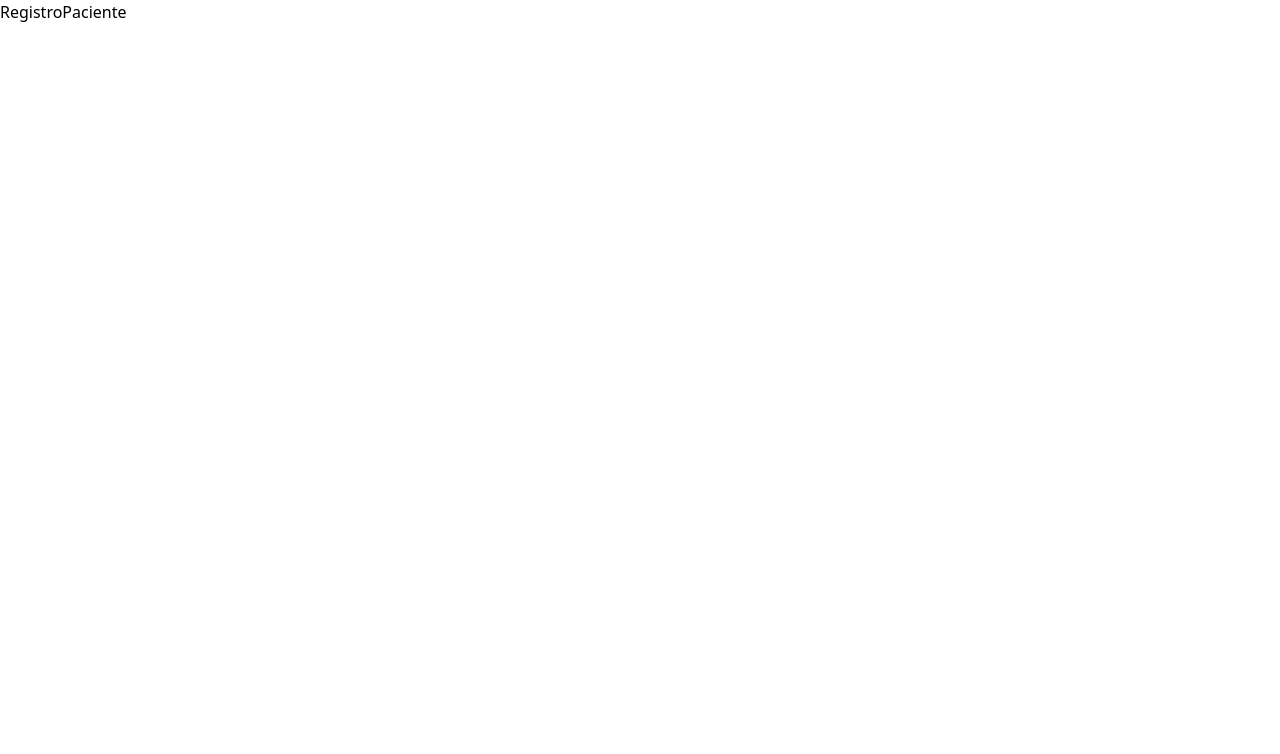
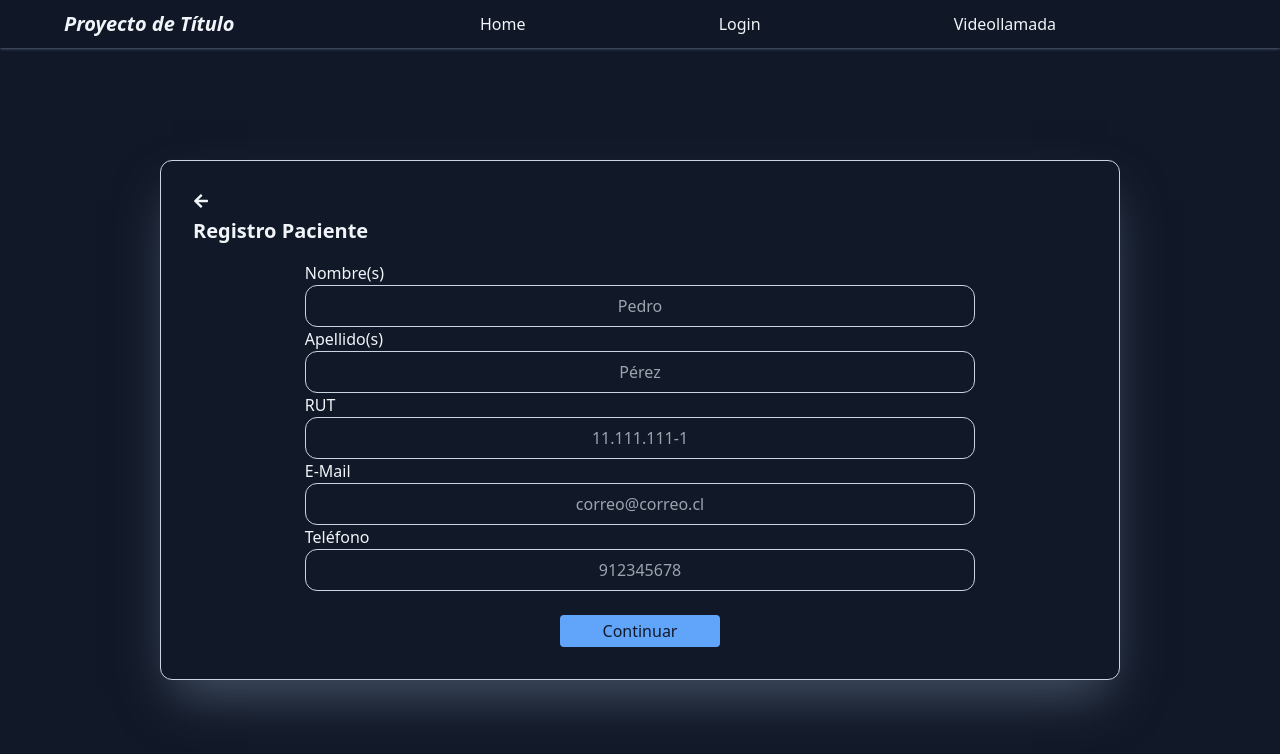
Before and after one commit to BenjaNavarro/antiTesis, a React (Create React App) app: page /register in a window 1280 px wide. Shown: the top 754 px of the page. Built offline with nearby package versions, Linux system fonts and the light colour scheme.

Commit message:
registro paciente

```diff
--- a/src/Utils/FormatoRut.js
+++ b/src/Utils/FormatoRut.js
@@ -8,7 +8,7 @@ export default function formatoRut(rut){
   const rutDigito = nuevoRut.substr(0, nuevoRut.length-1)
 
   let format = numberWithCommas(rutDigito)
-  if(rut==="afasiaadmin") return "AfasiaAdmin"
+  if(rut==="afasiaadmi-n") return "AfasiaAdmin"
   if (rut.length!==0) return format.concat('-').concat(ultimoDigito);
   else return '';
 }
--- a/src/components/Header.js
+++ b/src/components/Header.js
@@ -6,8 +6,8 @@ const Header = (props) => {
   return (
     <div className='backdrop-blur-md w-full h-12 px-16 flex flex-row justify-between fixed top-0
     hover:shadow hover:shadow-slate-600'>
-      <div className='w-1/4 self-center'>
-        <label className='text-slate-100 text-left font-bold italic text-xl'>
+      <div className='w-1/2 md:w-1/4 self-center'>
+        <label className='text-slate-100 text-left font-bold italic text-sm md:text-lg xl:text-xl'>
           Proyecto de Título
         </label>
       </div>
@@ -28,7 +28,7 @@ const Header = (props) => {
           </label>
         </Link>
       </div>
-      <div className='flex sm:flex sm:items-end md:flex xl:hidden lg:hidden md:items-end sm:self-center md:self-center'>
+      <div className='flex items-center sm:flex sm:items-end md:flex xl:hidden lg:hidden md:items-end sm:self-center md:self-center'>
         <MenuToolTip/>
       </div>
     </div>
--- a/src/components/pages/RegistroPaciente.js
+++ b/src/components/pages/RegistroPaciente.js
@@ -1,8 +1,245 @@
-import React from 'react'
+import React, { useEffect, useState } from 'react';
+import { Link } from 'react-router-dom';
+import Header from '../Header';
+import { FaArrowLeft } from 'react-icons/fa';
+import Swal from 'sweetalert2';
+import formatoRut from '../../Utils/FormatoRut';
+import Rut from '../../Utils/Rut';
+import limpiaRut from '../../Utils/LimpiaRut';
+import { IoIosAlert } from 'react-icons/io';
+import ValidateEmail from '../../Utils/EmailValidator';
 
 const RegistroPaciente = () => {
+  const [step,setStep] = useState(1);
+  const [name,setName] = useState('');
+  const [validName,setValidName] = useState(true);
+  const [lastName,setLastName] = useState('');
+  const [rut,setRut] = useState('');
+  const [invalidRut,setInvalidRut] = useState(false);
+  const [email,setEmail] = useState('');
+  const [invalidMail,setInvalidMail] = useState(false);
+  const [phone,setPhone] = useState('');
+  const [address,setAddress] = useState('');
+  const [password,setPassword] = useState('');
+  const [confirmPassword,setConfirmPassword] = useState('');
+  const [picture,setPicture] = useState(null);
+  const [checkPassword,setCheckPassword] = useState(false);
+  const [checkPasswordConfirmation,setCheckPasswordConfirmation] = useState(false);
+
+  // useEffect();
+
+  const steps = () => {
+    if(step === 1){
+      return step1();
+    }else if(step===2){
+      return step2();
+    }
+  }
+
+  const changePicture = (e) => {
+    var file = e.target.files[0];
+    file.url = URL.createObjectURL(file);
+    var ext = file.name.split('.').pop();
+    // console.log("EXTENSION ",file);
+
+    if(ext !='jpeg' && ext !='png' && ext !='gif' && ext !='jpg' && ext !='TIFF')
+    {
+    }
+    else
+    {
+      setPicture(file);
+    }
+  }
+
+  const invalidForm = () => {
+    return (
+      !name || !lastName || !email || !password || !confirmPassword || !phone || !address || (password != confirmPassword)
+    )
+  }
+
+  const step1 = () => {
+    return(
+      <div className='flex flex-col w-3/4 justify-center'>
+        <div className='flex flex-col w-full'>
+          <label className='text-slate-100 text-left'>
+            Nombre(s)
+          </label>
+          <input type='text' placeholder='Pedro'
+          className='bg-gray-900 focus:bg-slate-800 text-slate-300 focus:outline-none
+          rounded-xl border border-slate-300 focus:border-slate-200 w-full p-2 self-center text-center'
+          onChange={(e)=>{setName(e.target.value)}} value={name}/>
+        </div>
+        <div className='flex flex-col w-full'>
+          <label className='text-slate-100 text-left'>
+            Apellido(s)
+          </label>
+          <input type='text' placeholder='Pérez'
+          className='bg-gray-900 focus:bg-slate-800 text-slate-300 focus:outline-none
+          rounded-xl border border-slate-300 focus:border-slate-200 w-full p-2 self-center text-center'
+          onChange={(e)=>{setLastName(e.target.value)}} value={lastName}/>
+        </div>
+        <div className='flex flex-col w-full'>
+          <label className='text-slate-100 text-left'>
+            RUT
+          </label>
+          <input type='text' placeholder='11.111.111-1'
+          className='bg-gray-900 focus:bg-slate-800 text-slate-300 focus:outline-none
+          rounded-xl border border-slate-300 focus:border-slate-200 w-full p-2 self-center text-center'
+          onChange={(e)=>{setRut(limpiaRut(e.target.value))}} value={formatoRut(rut)}
+          onBlur={()=>{
+            if(!Rut.validaRut(rut)){
+              setInvalidRut(true);
+            }else{
+              setInvalidRut(false);
+            }
+          }}/>
+          {
+            invalidRut && rut && (
+              <label className='text-red-500 text-xs my-1 flex flex-row'>
+                ¡Formato de Rut Incorrecto!
+                <IoIosAlert className='text-red-500 text-sm bg-white rounded-full self-center ml-1'/>
+              </label>
+            )
+          }
+        </div>
+        <div className='flex flex-col w-full'>
+          <label className='text-slate-100 text-left'>
+            E-Mail
+          </label>
+          <input className='bg-gray-900 focus:bg-slate-800 text-slate-300 focus:outline-none
+          rounded-xl border border-slate-300 focus:border-slate-200 w-full p-2 self-center text-center'
+          value={email} type='email' onChange={(e)=>{setEmail(e.target.value)}} placeholder='correo@correo.cl'
+          onBlur={()=>{
+            if(ValidateEmail(email)===false){
+              setInvalidMail(true);
+            }else{
+              setInvalidMail(false);
+            }
+          }}/>
+          {
+            invalidMail && email && (
+              <label className='text-red-500 text-xs my-1 flex flex-row'>
+                ¡Formato de E-Mail Incorrecto!
+                <IoIosAlert className='text-red-500 text-sm bg-white rounded-full self-center ml-1'/>
+              </label>
+            )
+          }
+        </div>
+        <div className='flex flex-col w-full'>
+          <label className='text-slate-100 text-left'>
+            Teléfono
+          </label>
+          <input className='bg-gray-900 focus:bg-slate-800 text-slate-300 focus:outline-none
+          rounded-xl border border-slate-300 focus:border-slate-200 w-full p-2 self-center text-center'
+          value={phone} type='tel' onChange={(e)=>{setPhone(e.target.value)}} placeholder='912345678'/>
+        </div>
+        <button onClick={()=>{if(step<3)setStep(step+1)}}
+        className='bg-blue-400 hover:bg-blue-500 mt-6 w-40 rounded hover:scale-110
+        text-center text-gray-900 h-8 self-center'>
+          Continuar
+        </button>
+      </div>
+    )
+  }
+
+
+
+  const step2 = () => {
+    return(
+      <div className='flex flex-col w-3/4 justify-center'>
+        <div className='flex flex-col w-full'>
+          <label className='text-slate-100 text-left'>
+            Dirección
+          </label>
+          <input className='bg-gray-900 focus:bg-slate-800 text-slate-300 focus:outline-none
+          rounded-xl border border-slate-300 focus:border-slate-200 w-full p-2 self-center text-center'
+          value={address} type='text' onChange={(e)=>{setAddress(e.target.value)}} placeholder='Nombre #123'/>
+        </div>
+        <div className='flex flex-col w-full'>
+          <label className='text-slate-100 text-left'>
+            Contraseña
+          </label>
+          <input className='bg-gray-900 focus:bg-slate-800 text-slate-300 focus:outline-none
+          rounded-xl border border-slate-300 focus:border-slate-200 w-full p-2 self-center text-center'
+          value={password} type='password' onChange={(e)=>{setPassword(e.target.value)}} placeholder='********'/>
+        </div>
+        <div className='flex flex-col w-full'>
+          <label className='text-slate-100 text-left'>
+            Confirmar Contraseña
+          </label>
+          <input className='bg-gray-900 focus:bg-slate-800 text-slate-300 focus:outline-none
+          rounded-xl border border-slate-300 focus:border-slate-200 w-full p-2 self-center text-center'
+          value={confirmPassword} type='password' onChange={(e)=>{setConfirmPassword(e.target.value)}} placeholder='********'/>
+          {
+            password != confirmPassword && (
+              <label className='text-red-500 text-xs mt-4 flex flex-row self-center'>
+                ¡Ambas contraseñas deben ser iguales!
+                <IoIosAlert className='text-red-500 text-sm bg-white rounded-full self-center ml-1'/>
+              </label>
+            )
+        }
+        </div>
+        <div className='flex flex-col w-full'>
+          <label className='text-slate-100 text-left'>
+            Foto de Perfil
+          </label>
+          <div className="flex justify-center my-1">
+            <label htmlFor='imagen'
+            className="bg-gray-900 hover:bg-slate-800 text-slate-300 hover:outline-none cursor-pointer
+            rounded-xl border border-slate-300 hover:border-slate-200 w-full p-2 self-center text-center">
+              Presione aquí para agregar una foto
+            </label>
+            <input className="hidden" id='imagen'
+            type="file" accept='.jpeg,.png,.gif,.jpg,.TIFF' name="imagen" onChange={(e)=>{changePicture(e)}}/>
+          </div>
+        </div>
+        <button onClick={()=>{
+          Swal.fire({
+            title:'',
+            text:'¿Está Seguro?',
+            icon:'error',
+            confirmButtonText:'Sí',
+            showCancelButton:true,
+            cancelButtonText:'No'
+          });
+        }} disabled={invalidForm()}
+        className='bg-blue-400 hover:bg-blue-500 mt-6 w-40 rounded hover:scale-110 disabled:hover:scale-100 disabled:cursor-not-allowed
+        text-center text-gray-900 h-8 self-center disabled:bg-gray-300 disabled:text-black'>
+          Continuar
+        </button>
+        {
+          invalidForm && (
+            <label className='text-red-500 text-xs mt-4 flex flex-row self-center'>
+              ¡Debe Completar todos los datos del Formulario!
+              <IoIosAlert className='text-red-500 text-sm bg-white rounded-full self-center ml-1'/>
+            </label>
+          )
+        }
+      </div>
+    )
+  }
+
   return (
-    <div>RegistroPaciente</div>
+    <div className='min-h-screen h-full w-full flex flex-col justify-center bg-gray-900'>
+      <Header/>
+      <div className='flex flex-col self-center p-8 absolute w-[300px] sm:w-[90%] md:w-[90%] lg:w-[85%] xl:w-[75%] top-[20%] rounded-xl border-slate-300 border
+      shadow-2xl shadow-slate-600 bg-gray-900'>
+        {
+          <Link to={step===1?'/login':''}
+          onClick={()=>{if(step > 1)setStep(step-1)}}>
+            <label className='text-slate-100'>
+              <FaArrowLeft className='hover:scale-125 cursor-pointer'/>
+            </label>
+          </Link>
+        }
+        <label className='text-left font-bold text-slate-100 text-xl mt-2'>
+          Registro Paciente
+        </label>
+        <div className='flex w-full mt-4 justify-center'>
+          {steps()}
+        </div>
+      </div>
+    </div>
   )
 }
 
```
Also changed, not shown: src/components/pages/Login.js (+10 -10 lines).
